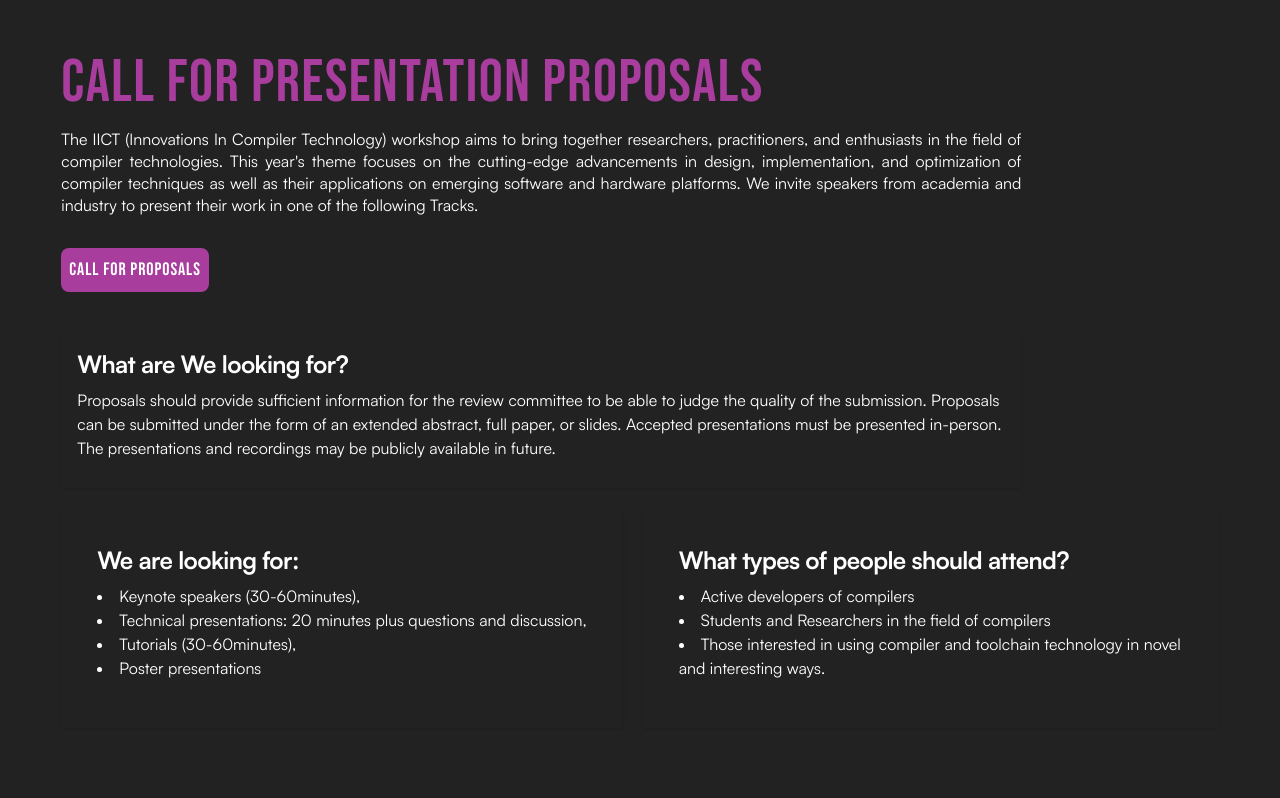
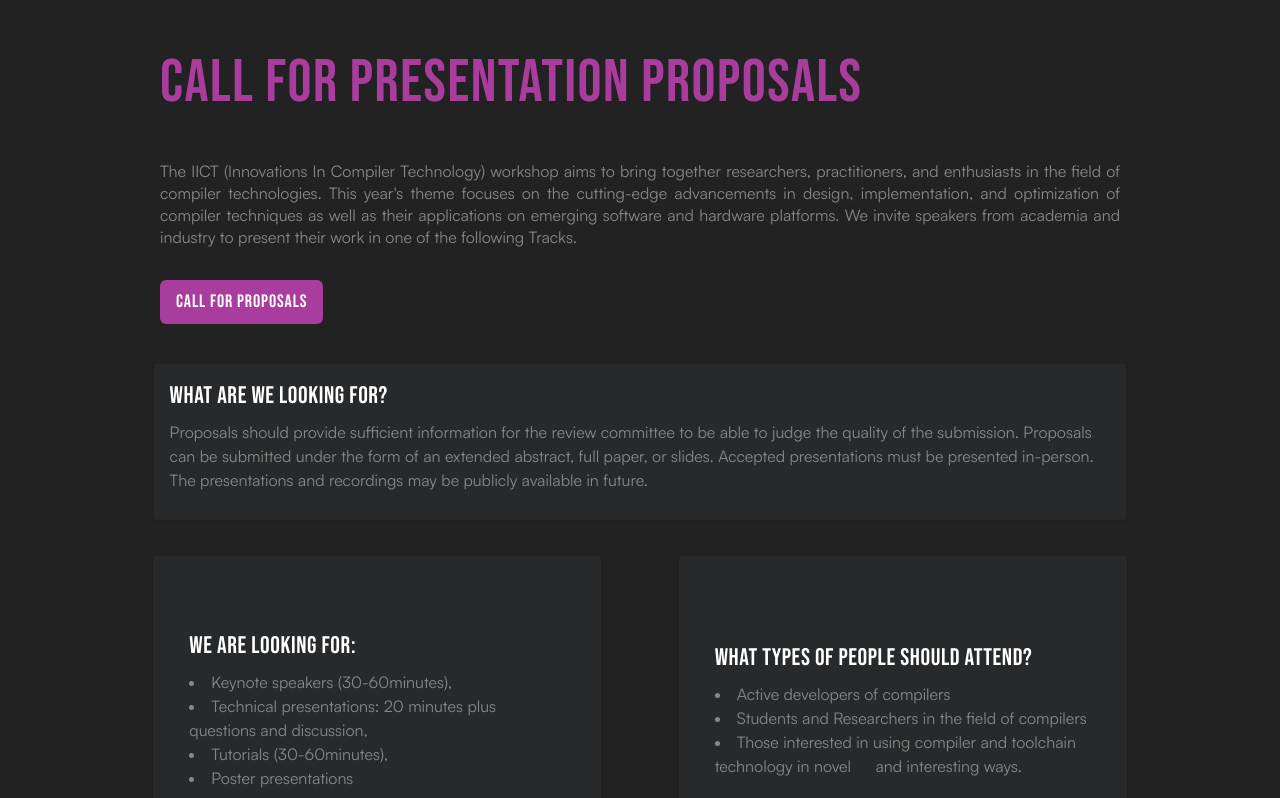
Before and after one commit to compilertech/compilertech-fe, a React (Vite) app: page / in a window 1280 px wide. Shown: the part 482-1280 px from the top of the page. Built offline with nearby package versions, Linux system fonts and the light colour scheme.

Commit message:
Dark mode lght mode

```diff
--- a/src/App.tsx
+++ b/src/App.tsx
@@ -18,19 +18,19 @@ import { useThemeDetector } from "./utils/detectBrowserTheme";
 function App() {
   const [theme, setTheme] = useState(localStorage.getItem("theme") ?? "dark");
   const isBrowserDarkTheme = useThemeDetector();
+
+  const darkModeHandler = () => {
+    document.body.classList.toggle("dark");
+  }
   // @ts-ignore
-  const [dark, setDark] = useState(localStorage.getItem("theme") ?? "dark" === "dark");
-  const darkModeHandler = () => {
-      setDark(!dark);
-      document.body.classList.toggle("dark");
-  }
   const isChrome = navigator?.userAgentData?.brands
     .map((data: any) => data.brand)
     .includes("Google Chrome");
   console.log("🚀 ~ App ~ isChrome:", isChrome);
 
   useEffect(() => {
-    document.body.classList.toggle("dark");
+    const hasDarkClass = document.body.classList.contains("dark");
+    if (theme === "dark" && !hasDarkClass) darkModeHandler();
     const faviconUpdate = async () => {
       const favicon: any = document.getElementById("favicon");
       if (Boolean(isChrome)) {
@@ -48,9 +48,9 @@ function App() {
   }, [isBrowserDarkTheme]);
 
   const toggleTheme = () => {
+    darkModeHandler()
     setTheme(theme === "light" ? "dark" : "light");
     localStorage.setItem("theme", theme === "light" ? "dark" : "light");
-    darkModeHandler()
   };
 
   return (
--- a/src/components/CallForProposals.tsx
+++ b/src/components/CallForProposals.tsx
@@ -1,16 +1,17 @@
-
-
 function CallForProposals() {
-
   return (
-    <div>
-      <div className="w-[75vw] py-10 flex-col flex items-start justify-evenly">
-        <div className="text-LayoutPink text-[60px] tracking-wide text-start " style={
-            { fontFamily: "Bebas Neue,sans-serif"}
-        }>
+    <div className="flex-col flex items-center justify-center">
+      <div className="w-[75vw] py-10 flex-col flex lg:items-start max-md:justify-center justify-center  max-lg:w-full max-lg:items-center ">
+        <div
+          className="text-LayoutPink lg:w-[75vw] text-[60px]  tracking-wide text-start max-lg:text-4xl max-lg:text-center"
+          style={{ fontFamily: "Bebas Neue,sans-serif" }}
+        >
           Call For Presentation Proposals
         </div>
-        <p className="text-justify pb-8 leading-snug" style={{fontFamily: "Satoshi,sans-serif"}}>
+        <p
+          className="lg:text-justify my-8 md:w-[90vw] max-md:my-5 max-md:leading-relaxed leading-snug text-textGray max-lg:text-center max-md:w-[90vw] lg:w-[75vw]"
+          style={{ fontFamily: "Satoshi,sans-serif" }}
+        >
           The IICT (Innovations In Compiler Technology) workshop aims to bring
           together researchers, practitioners, and enthusiasts in the field of
           compiler technologies. This year's theme focuses on the cutting-edge
@@ -19,22 +20,23 @@ function CallForProposals() {
           hardware platforms. We invite speakers from academia and industry to
           present their work in one of the following Tracks.
         </p>
-        <button style={
-            { fontFamily: "Bebas Neue,sans-serif",color:"white"}
-        }
+        <button
+          style={{ fontFamily: "Bebas Neue,sans-serif", color: "white" }}
           type="button"
-          className="bg-LayoutPink p-2 rounded-lg text-white tracking-wider text-lg "
+          className="bg-LayoutPink p-2 px-4  rounded-md text-white tracking-wider text-lg "
         >
           CALL FOR PROPOSALS
         </button>
       </div>
-
-      <div className="flex  flex-col items-center  border border-gray-200 rounded shadow md:flex-row md:max-w-[75vw] hover:bg-gray-100 dark:border-gray-700 dark:bg-DarkGray bg-white dark:hover:bg-gray-700">
+<div className="w-full flex items-center justify-center">
+<div className="flex  flex-col items-center max-md:justify-center max-md:w-[90vw]
+       border border-gray-200 rounded shadow md:flex-row md:max-w-[78vw] lg:w-[76vw] hover:bg-gray-100
+       dark:border-gray-700 dark:bg-DarkGray bg-white dark:hover:bg-gray-700 md:mb-[1rem]">
         <div className="flex flex-col justify-between p-4 leading-normal">
-          <h5 className="mb-2 text-2xl font-bold tracking-tight text-gray-900 dark:text-white">
+          <h5 className="mb-2 text-2xl tracking-wide text-titleGray max-lg:text-center dark:text-white"style={{ fontFamily: "Bebas Neue,sans-serif" }}>
             What are We looking for?
           </h5>
-          <p className="mb-3 font-normal text-gray-700 dark:text-gray-400 ">
+          <p className="mb-3 font-normal text-textGray "  style={{ fontFamily: "Satoshi,sans-serif" }}>
             {" "}
             Proposals should provide sufficient information for the review
             committee to be able to judge the quality of the submission.
@@ -45,37 +47,43 @@ function CallForProposals() {
           </p>
         </div>
       </div>
+</div>
 
-      <div className="flex items-center justify-evenly w-full max-md:flex-col my-5">
 
-        <div className="flex  flex-col items-center bg-white border border-gray-200 rounded shadow md:flex-row md:max-w-xl hover:bg-gray-100 dark:border-gray-700 dark:bg-DarkGray bg-white dark:hover:bg-gray-700">
+      <div className="flex items-center justify-evenly max-md:justify-center w-[90vw] lg:w-[85vw] max-md:w-full max-md:flex-col my-5">
+        <div className="flex  flex-col items-center max-md:w-[90vw] md:h-[20rem] max-md:my-5 md:w-[35vw] border border-gray-200 rounded shadow md:flex-row md:max-w-xl hover:bg-gray-100 dark:border-gray-700 dark:bg-DarkGray bg-white dark:hover:bg-gray-700">
           <div className="flex flex-col justify-between m-5 p-4 leading-normal">
-            <h5 className="mb-2 text-2xl font-bold tracking-tight text-gray-900 dark:text-white">
+            <h5 className="mb-2 text-2xl max-lg:text-center  tracking-wide text-titleGray dark:text-white" style={{ fontFamily: "Bebas Neue,sans-serif" }}>
               We are looking for:
             </h5>
-            <p className="mb-3 font-normal text-gray-700 dark:text-gray-400">
+            <p className="mb-3 font-normal text-textGray"  style={{ fontFamily: "Satoshi,sans-serif" }}>
               {" "}
               <li>Keynote speakers (30-60minutes),</li>
-             <li>Technical presentations: 20 minutes plus questions and discussion,</li>
+              <li>
+                Technical presentations: 20 minutes plus questions and
+                discussion,
+              </li>
               <li>Tutorials (30-60minutes),</li>
               <li>Poster presentations</li>
             </p>
           </div>
         </div>
 
-
-        <div className="flex ml-5 flex-col items-center border border-gray-200 rounded shadow md:flex-row md:max-w-xl hover:bg-gray-100 dark:border-gray-700 dark:bg-DarkGray bg-white dark:hover:bg-gray-700"
-        >
+        <div className="flex ml-5 max-md:ml-0 max-md:w-[90vw] md:w-[35vw] md:h-[20rem] flex-col items-center border border-gray-200 rounded shadow md:flex-row md:max-w-xl hover:bg-gray-100 dark:border-gray-700 dark:bg-DarkGray bg-white dark:hover:bg-gray-700">
           <div className="flex flex-col justify-between m-5 p-4 leading-normal">
-            <h5 className="mb-2 text-2xl font-bold tracking-tight text-gray-900 dark:text-white">
+            <h5 className="mb-2 text-2xl max-lg:text-center tracking-wide text-titleGray dark:text-white" style={{ fontFamily: "Bebas Neue,sans-serif" }}>
               What types of people should attend?
             </h5>
-            <p className="mb-3 font-normal text-gray-700 dark:text-gray-400">
+            <p className="mb-3 font-normal text-textGray"  style={{ fontFamily: "Satoshi,sans-serif" }}>
               {" "}
               <li>Active developers of compilers</li>
               <li>Students and Researchers in the field of compilers</li>
-             <li><span className="text-justify">Those interested in using compiler and toolchain technology in novel and interesting ways.</span></li>
-
+              <li>
+                <span className="text-justify  ">
+                  Those interested in using compiler and toolchain technology in
+                  novel <span className="lg:ml-5">and interesting ways.</span>
+                </span>
+              </li>
             </p>
           </div>
         </div>
--- a/tailwind.config.js
+++ b/tailwind.config.js
@@ -9,7 +9,10 @@ export default {
     extend: {},
     colors:{
       LayoutPink:"#A93D9D",
-      DarkGray :"#28292A"
+      DarkGray :"#28292A",
+      textGray :"#878787",
+      titleGray:"#3D3D3D",
+      white:"#FFFFFF"
     },
 
   },
```
Lines whose indentation alone changed are shown as unchanged.
